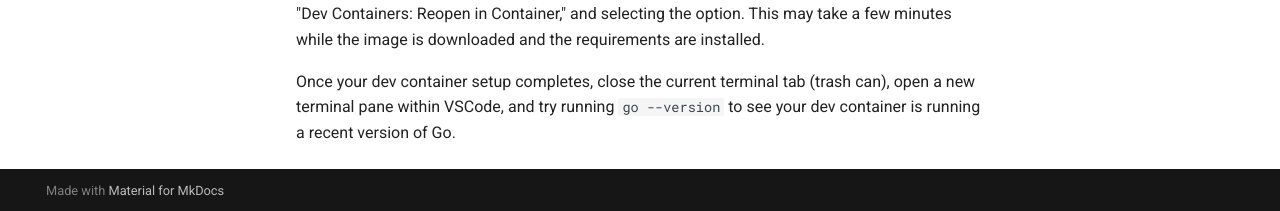
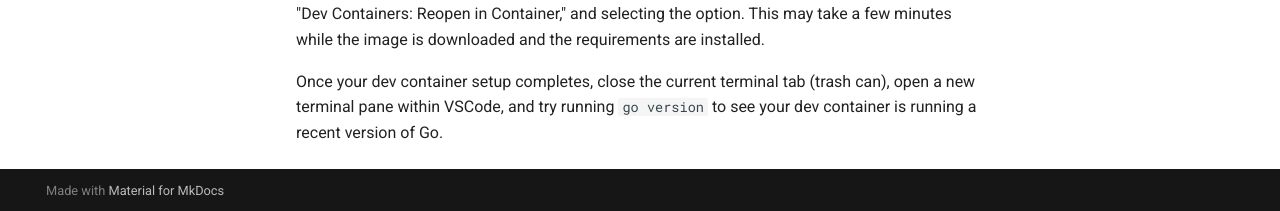
Before and after one commit to mchia157/comp423-course-notes, an MkDocs documentation site: the page built from docs/tutorials/go-setup.md, in a window 1280 px wide and 900 px high, scrolled down 2443 px. Shown: the part 686-897 px from the top of the window. Built offline with MkDocs 1.6.1 and Material for MkDocs 9.7.7, drawn with Linux system fonts in a browser that asks for light colours.

Commit message:
Fixed typos

```diff
--- a/docs/tutorials/go-setup.md
+++ b/docs/tutorials/go-setup.md
@@ -105,4 +105,4 @@ The `devcontainer.json` file defines the configuration for your development envi
 #### Step 2. Reopen the Project in a VSCode Dev Container
 Reopen the project in the container by pressing `Ctrl+Shift+P` (or `Cmd+Shift+P` on Mac), typing "Dev Containers: Reopen in Container," and selecting the option. This may take a few minutes while the image is downloaded and the requirements are installed.
 
-Once your dev container setup completes, close the current terminal tab (trash can), open a new terminal pane within VSCode, and try running `go --version` to see your dev container is running a recent version of Go.
+Once your dev container setup completes, close the current terminal tab (trash can), open a new terminal pane within VSCode, and try running `go version` to see your dev container is running a recent version of Go.
```
